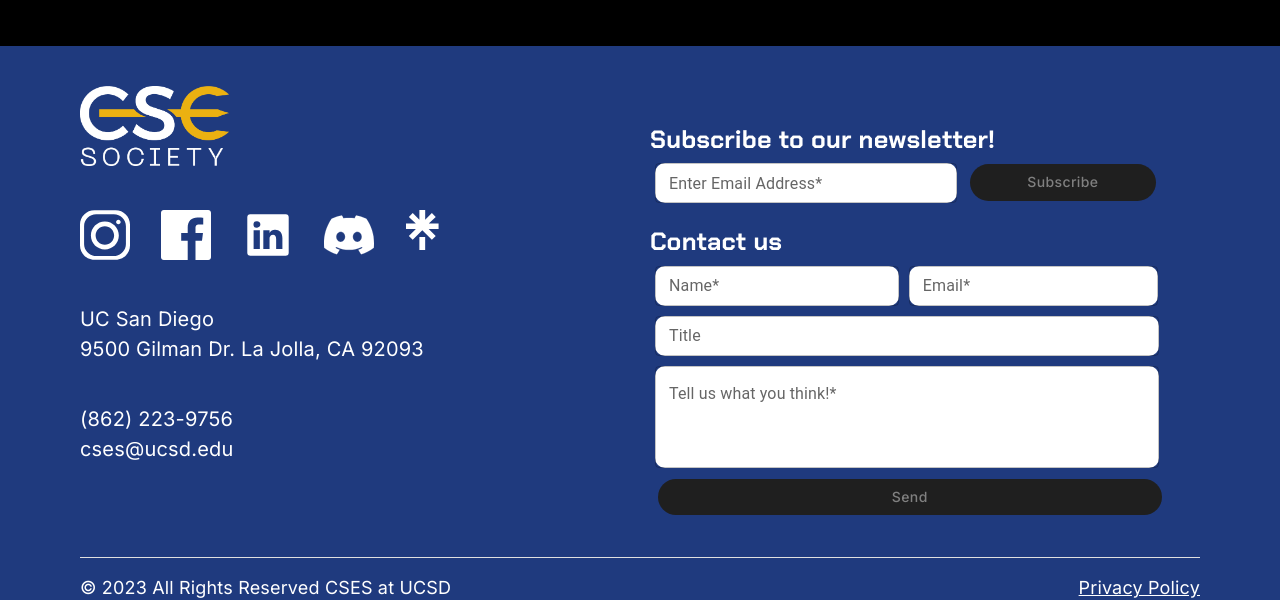
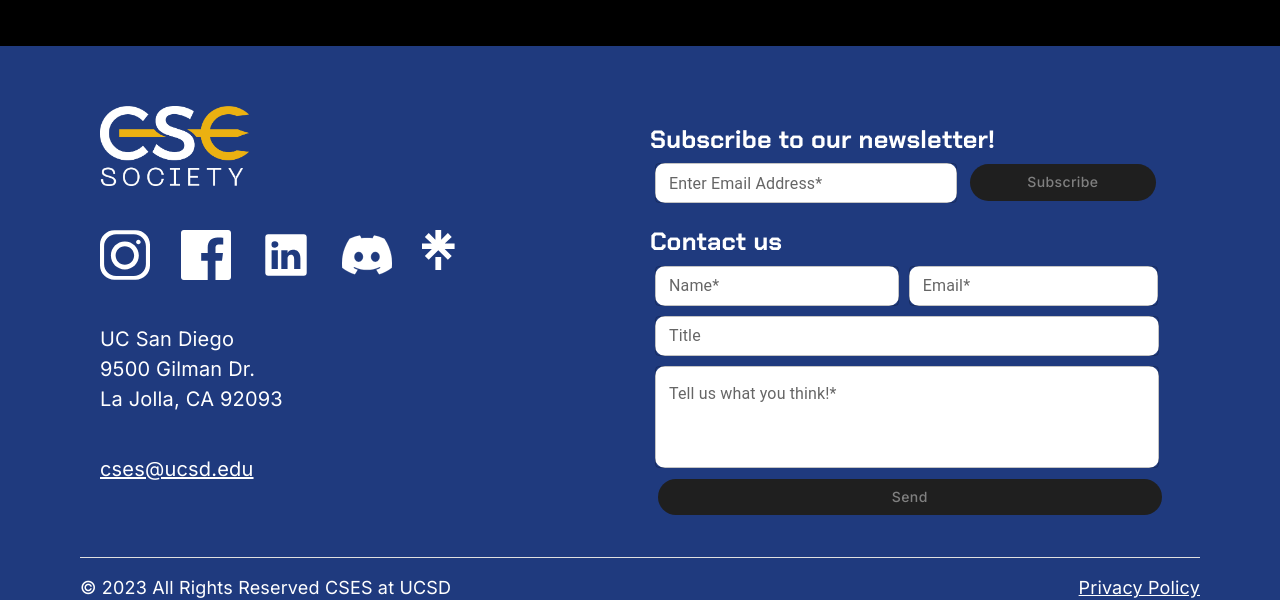
Before and after one commit to Will-Hsu/cses_webdev, a React (Create React App) app in the folder frontend/: page / in a window 1280 px wide. Shown: the part 1270-1870 px from the top of the page. Built offline with nearby package versions, Linux system fonts and the light colour scheme; no server answers; what @2toad/profanity would draw is missing.

Commit message:
update discord link

```diff
--- a/frontend/src/components/Footer/Footer.tsx
+++ b/frontend/src/components/Footer/Footer.tsx
@@ -13,12 +13,11 @@ const links = [
   { logo: InstagramIcon, link: 'https://www.instagram.com/cses_ucsd/' },
   { logo: FacebookIcon, link: 'https://www.facebook.com/csesucsd' },
   { logo: LinkedInIcon, link: 'https://www.linkedin.com/in/csesucsd/' },
-  { logo: DiscordIcon, link: 'https://discord.gg/vd9aFu4V' },
+  { logo: DiscordIcon, link: 'https://discord.gg/UkdACyy2h8' },
   { logo: LinktreeIcon, link: 'https://linktr.ee/csesucsd' },
 ];
 
-const address = ['UC San Diego', '9500 Gilman Dr. La Jolla, CA 92093'];
-const contact = ['(862) 223-9756', 'cses@ucsd.edu'];
+const address = ['UC San Diego', '9500 Gilman Dr.', 'La Jolla, CA 92093'];
 
 const Footer = () => {
   const theme = useTheme();
@@ -26,7 +25,7 @@ const Footer = () => {
   return (
     <Container disableGutters maxWidth={false} sx={styles.footer}>
       <Grid container spacing={2}>
-        <Grid item sx={{ marginRight: 'auto' }}>
+        <Grid item sx={{ margin: '20px', marginRight: 'auto' }}>
           <a href="/">
             <img src={csesLogo} alt="logo" style={{ height: '80px' }} />
           </a>
@@ -44,7 +43,11 @@ const Footer = () => {
           >
             {links.map(({ logo, link }, id) => (
               <Link href={link} target="_blank" rel="noopener noreferrer">
-                <img src={logo} alt="logo" style={{ maxWidth: '50px', maxHeight: '50px' }} />
+                <img
+                  src={logo}
+                  alt="logo"
+                  style={{ width: '50px', height: '50px', marginRight: '20px' }}
+                />
               </Link>
             ))}
           </Grid>
@@ -56,11 +59,11 @@ const Footer = () => {
             ))}
           </Grid>
           <Grid item sx={{ marginTop: '40px' }}>
-            {contact.map((text, id) => (
-              <Typography key={id} sx={styles.text}>
-                {text}
-              </Typography>
-            ))}
+            <Typography sx={styles.text}>
+              <Link href="mailto:cses@ucsd.edu" color="inherit">
+                cses@ucsd.edu
+              </Link>
+            </Typography>
           </Grid>
         </Grid>
         <Grid item sx={{ margin: '20px' }}>
```
